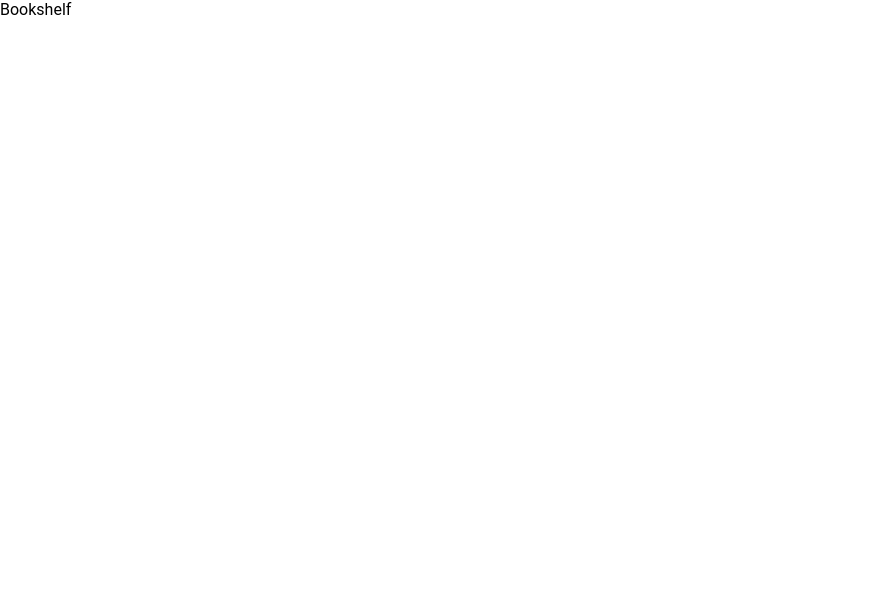
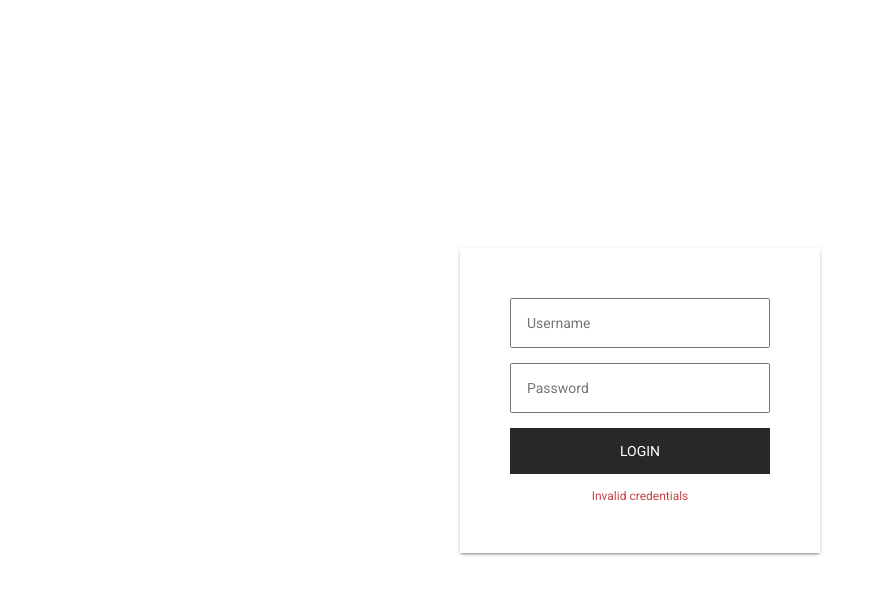
Before and after one commit to arjunu/bookshelf, a React app: page / in a window 1280 px wide. Shown: the top 594 px of the page, without its empty margins (0-883 px from the left). Built offline with nearby package versions, Linux system fonts and the light colour scheme.

Commit message:
Login box HTML

```diff
--- a/index.html
+++ b/index.html
@@ -6,6 +6,7 @@
           content="width=device-width, user-scalable=no, initial-scale=1.0, maximum-scale=1.0, minimum-scale=1.0">
     <meta http-equiv="X-UA-Compatible" content="ie=edge">
     <title>Bookshelf</title>
+    <link href="https://fonts.googleapis.com/css?family=Roboto" rel="stylesheet">
 </head>
 <body>
 <div id="root"></div>
--- /dev/null
+++ b/src/components/Login/Login.css
@@ -0,0 +1,41 @@
+.wrapper {
+    height: 100%;
+    width: 100%;
+    align-items: center;
+    display: flex;
+    justify-content: center;
+}
+
+.formWrapper {
+    width: 360px;
+    padding: 50px;
+    box-shadow: 0 2px 2px 0 rgba(0, 0, 0, .14), 0 3px 1px -2px rgba(0, 0, 0, .2), 0 1px 5px 0 rgba(0, 0, 0, .12);
+}
+
+.input {
+    outline: 0;
+    width: 100%;
+    margin: 0 0 15px;
+    padding: 15px;
+    box-sizing: border-box;
+    font-size: 14px;
+}
+
+.button {
+    text-transform: uppercase;
+    outline: 0;
+    background: #292828;
+    width: 100%;
+    border: 0;
+    padding: 15px;
+    color: #FFFFFF;
+    font-size: 14px;
+    cursor: pointer;
+}
+
+.message {
+    margin: 15px 0 0;
+    text-align: center;
+    color: #c74343;
+    font-size: 12px;
+}
--- /dev/null
+++ b/src/components/Login/Login.js
@@ -0,0 +1,25 @@
+import React from 'react';
+import PropTypes from 'prop-types';
+import * as styles from './Login.css';
+
+const Login = () => {
+    return <div className={styles.wrapper}>
+        <div className={styles.formWrapper}>
+            <form className="login-form">
+                <input className={styles.input}
+                       type="text"
+                       placeholder="Username"/>
+
+                <input className={styles.input}
+                       type="password"
+                       placeholder="Password"/>
+
+                <button className={styles.button}>Login</button>
+
+                <p className={styles.message}>Invalid credentials</p>
+            </form>
+        </div>
+    </div>
+};
+
+export default Login;
--- a/src/containers/App/App.js
+++ b/src/containers/App/App.js
@@ -2,6 +2,7 @@ import React from 'react';
 import PropTypes from 'prop-types';
 import {connect} from 'react-redux';
 import * as styles from './App.css';
+import Login from '../../components/Login/Login';
 
 class App extends React.Component {
 
@@ -13,14 +14,13 @@ class App extends React.Component {
 
     render() {
 
-        return <div>
-            Bookshelf
-        </div>;
+        const {loggedIn} = this.props;
+
+        return !loggedIn ? <Login/> : <div></div>;
     }
 }
 
-App.propTypes = {
-};
+App.propTypes = {};
 
 export function mapStateToProps(state) {
 
--- /dev/null
+++ b/src/reducers/global.reducer.js
@@ -0,0 +1,13 @@
+import {createReducerFromObject} from "../utils";
+import {fromJS} from 'immutable';
+import {} from '../actions';
+
+const initialState = fromJS({
+    loggedIn: false
+});
+
+const reducerFunctions = {};
+
+const globalReducer = createReducerFromObject(reducerFunctions, initialState);
+
+export default globalReducer;
--- a/src/reducers/index.js
+++ b/src/reducers/index.js
@@ -1,7 +1,10 @@
 import {combineReducers} from 'redux';
+import globalReducer from './global.reducer';
 
 export default function createReducer() {
-    const appReducer = combineReducers({});
+    const appReducer = combineReducers({
+        global: globalReducer,
+    });
 
     return (state, action) => {
         return appReducer(state, action)
--- /dev/null
+++ b/src/utils.js
@@ -0,0 +1,12 @@
+/**
+ * Returns a reducer function
+ * @param reducerFunctions {object} an object where keys are action types and values are functions
+ * @param initialState {*}
+ * @returns {function(*=, {type: *, payload: *}): *}
+ */
+export const createReducerFromObject = (reducerFunctions, initialState) => {
+    if (!reducerFunctions.default)
+        reducerFunctions.default = state => state;
+
+    return (state, {type, payload, input}) => (reducerFunctions[type] || reducerFunctions["default"])(state || initialState, payload, input);
+};
```
